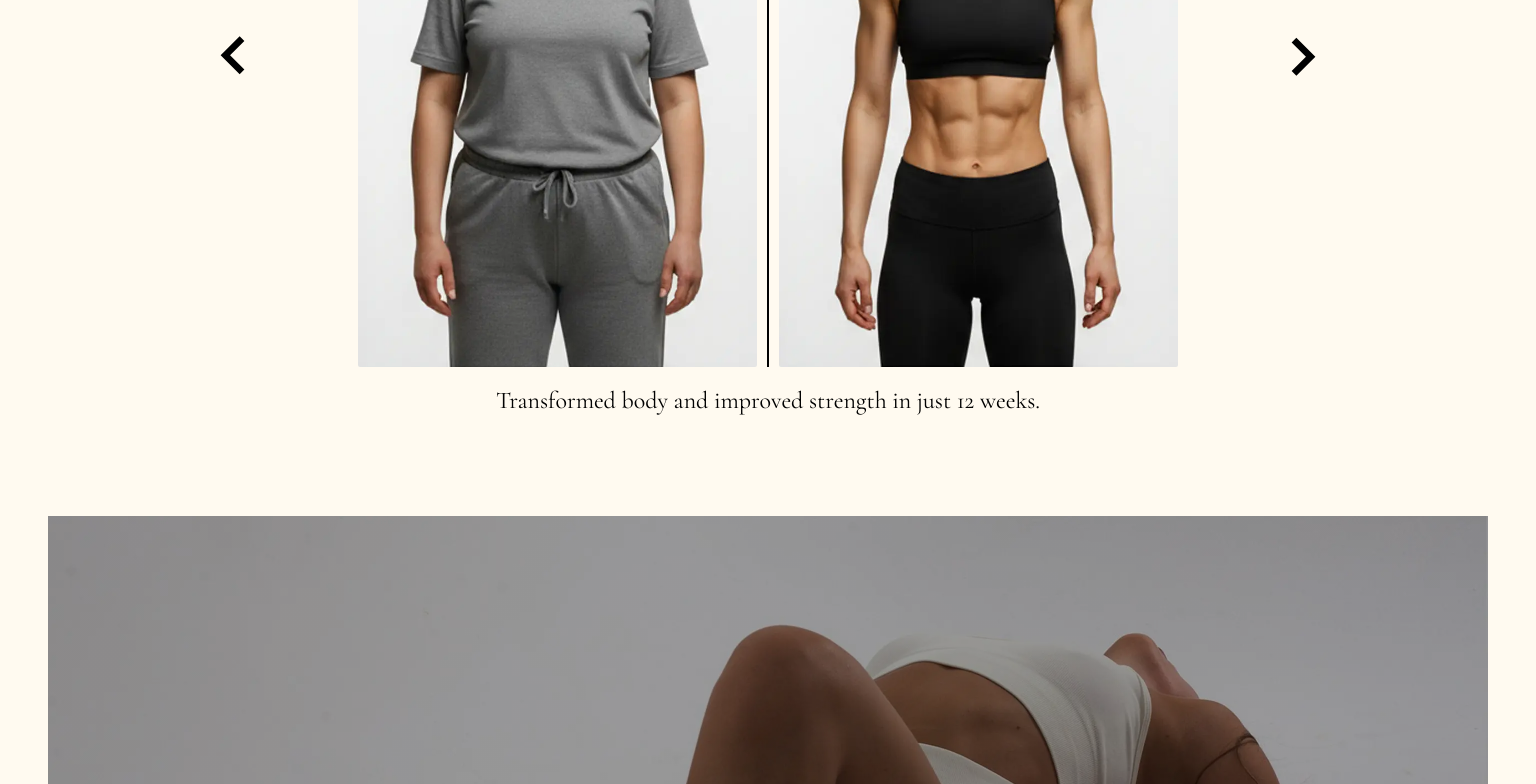
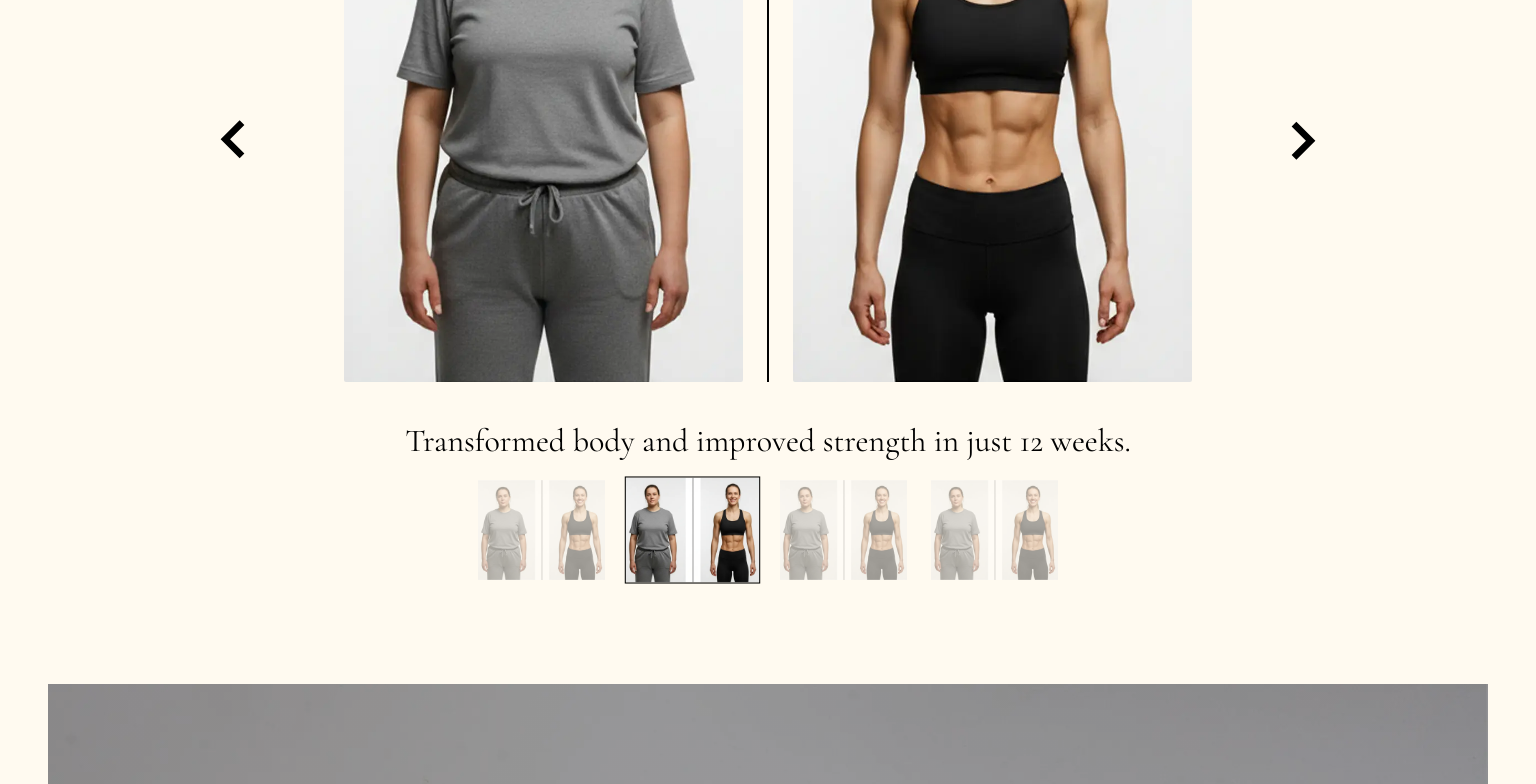
Before and after one commit to Maliuk-Olexandr/stasya-fit, a Next.js app: page /en in a window 1536 px wide. Shown: the part 6788-7572 px from the top of the page. Built offline with nearby package versions, Linux system fonts and the light colour scheme; a web font is replaced by a local one.

Commit message:
Refactor code structure for improved readability and maintainability

```diff
--- a/app/[locale]/layout.tsx
+++ b/app/[locale]/layout.tsx
@@ -115,7 +115,7 @@ export default async function LocaleLayout({ children, params }: Props) {
       >
         <NextIntlClientProvider>
           <Header />
-          {children}
+          <main>{children}</main>
         </NextIntlClientProvider>
       </body>
     </html>
--- a/modules/components/01_HomePage/08-BeforeAfter/BeforeAfterCard.module.css
+++ b/modules/components/01_HomePage/08-BeforeAfter/BeforeAfterCard.module.css
@@ -2,7 +2,6 @@
   display: flex;
   flex-direction: column;
   gap: 20px;
-  /* justify-content: center; */
   align-items: center;
 }
 
@@ -14,7 +13,7 @@
 .image{
   border-radius: 2px;
   object-fit: cover;
-  /* width: 170px; */
+  overflow: hidden;
   height: 284px;
 }
 
@@ -42,15 +41,26 @@
   font-size: 1.5rem;
   text-align: center;
 }
+
 @media screen and (min-width: 1440px) {
+  .beforeAfterCard{
+    gap: 40px;
+  }
+  .imagesContainer {
+    gap: 24px;
+  }
 
   .image{
-    /* width: 220px; */
     height: 643px;
   }
   .separator {
     height: 643px;
   }
+.imageLabel {
+  font-size: 2rem;
+  }
 
-
+  .description{
+    font-size: 2rem;
+  }
 }
--- a/modules/components/01_HomePage/08-BeforeAfter/BeforeAfterSlider.module.css
+++ b/modules/components/01_HomePage/08-BeforeAfter/BeforeAfterSlider.module.css
@@ -1,5 +1,6 @@
 .prevBtn,
-.nextBtn {
+.nextBtn,
+.pagination {
   display: none;
 }
 
@@ -28,4 +29,29 @@
     right: 100px;
     transform: translateY(-50%);
   }
+  .pagination {
+    display: flex;
+    gap: 24px;
+    justify-content: center;
+    margin-top: 16px;
+    padding: 4px;
+  }
+  .thumb {
+    height: 100px;
+    overflow: hidden;
+    cursor: pointer;
+    opacity: 0.4;
+    transition: opacity 0.2s ease, transform 0.2s ease;
+  }
+  .thumb img {
+    width: 100%;
+    height: 100%;
+    object-fit: cover;
+    display: block;
+  }
+  :global(.swiper-pagination-bullet-active) {
+    opacity: 1;
+    transform: scale(1.05);
+    outline: 1px solid #000;
+  }
 }
--- a/modules/components/01_HomePage/08-BeforeAfter/BeforeAfterSlider.tsx
+++ b/modules/components/01_HomePage/08-BeforeAfter/BeforeAfterSlider.tsx
@@ -1,7 +1,7 @@
 "use client";
 
 import { Swiper, SwiperSlide } from "swiper/react";
-import { Navigation, Autoplay } from "swiper/modules";
+import { Navigation, Autoplay, Pagination } from "swiper/modules";
 import "swiper/css";
 import "swiper/css/navigation";
 import css from "./BeforeAfterSlider.module.css";
@@ -11,9 +11,10 @@ import BeforeAfterCard from "./BeforeAfterCard";
 export default function BeforeAfterSlider() {
   return (
     <Swiper
-      modules={[Navigation, Autoplay]}
+      modules={[Navigation, Autoplay, Pagination]}
       spaceBetween={24}
       slidesPerView={1}
+      loop
       navigation={{
         prevEl: "." + css.prevBtn,
         nextEl: "." + css.nextBtn,
@@ -22,6 +23,18 @@ export default function BeforeAfterSlider() {
         delay: 5000,
         disableOnInteraction: true,
         pauseOnMouseEnter: true,
+      }}
+      pagination={{
+        clickable: true,
+        el: "." + css.pagination,
+        renderBullet: (index, className) => {
+          const img = beforeAfterData[index].thumpnail;
+          return `
+        <span class="${className} ${css.thumb}">
+          <img src="${img}" alt="Before photo ${index + 1}" />
+        </span>
+      `;
+        },
       }}
     >
       {beforeAfterData.map((item, index) => (
@@ -39,6 +52,7 @@ export default function BeforeAfterSlider() {
           <use href="/icons.svg#chevron"></use>
         </svg>
       </button>
+      <div className={css.pagination} />
     </Swiper>
   );
 }
--- a/modules/components/01_HomePage/08-BeforeAfter/data.ts
+++ b/modules/components/01_HomePage/08-BeforeAfter/data.ts
@@ -2,16 +2,25 @@ export const beforeAfterData = [
   {
     beforePhoto: "/before1.webp",
     afterPhoto: "/after1.webp",
+    thumpnail: "/thumb1.webp",
     description: "Lost 20 pounds in 3 months with personalized training.",
   },
   {
     beforePhoto: "/before1.webp",
     afterPhoto: "/after1.webp",
+    thumpnail: "/thumb1.webp",
     description: "Transformed body and improved strength in just 12 weeks.",
   },
   {
     beforePhoto: "/before1.webp",
     afterPhoto: "/after1.webp",
+    thumpnail: "/thumb1.webp",
     description: "Achieved a toned physique through consistent workouts.",
   },
+  {
+    beforePhoto: "/before1.webp",
+    afterPhoto: "/after1.webp",
+    thumpnail: "/thumb1.webp",
+    description: "Boosted energy levels and overall fitness in 4 months.",
+  }
 ];
```
Also changed, not shown: public/thumb1.webp (added).
